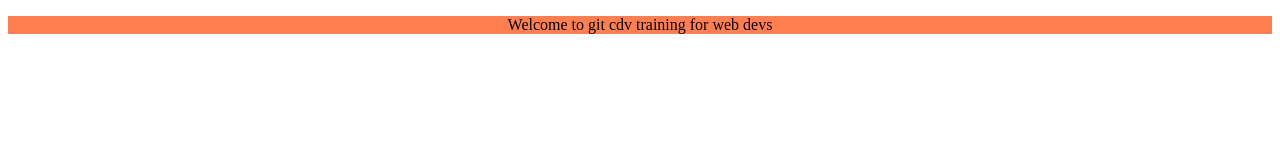
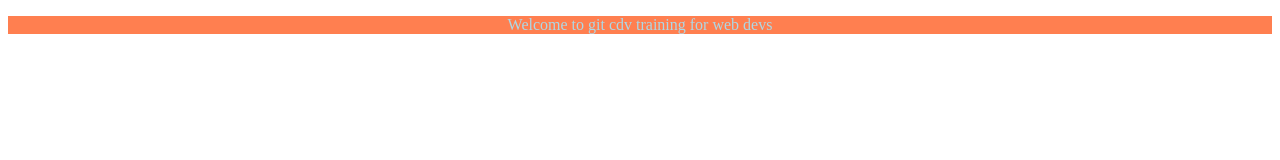
Before and after one commit to AnnaKolodziej/web1-17marca, a plain HTML site: page index.html in a window 1280 px wide. Drawn offline with Linux system fonts and the light colour scheme.

Commit message:
changed font color

```diff
--- a/style.css
+++ b/style.css
@@ -1,4 +1,5 @@
 p {
     background-color: coral;
     text-align: center;
+    color: lightblue;
 }
```
